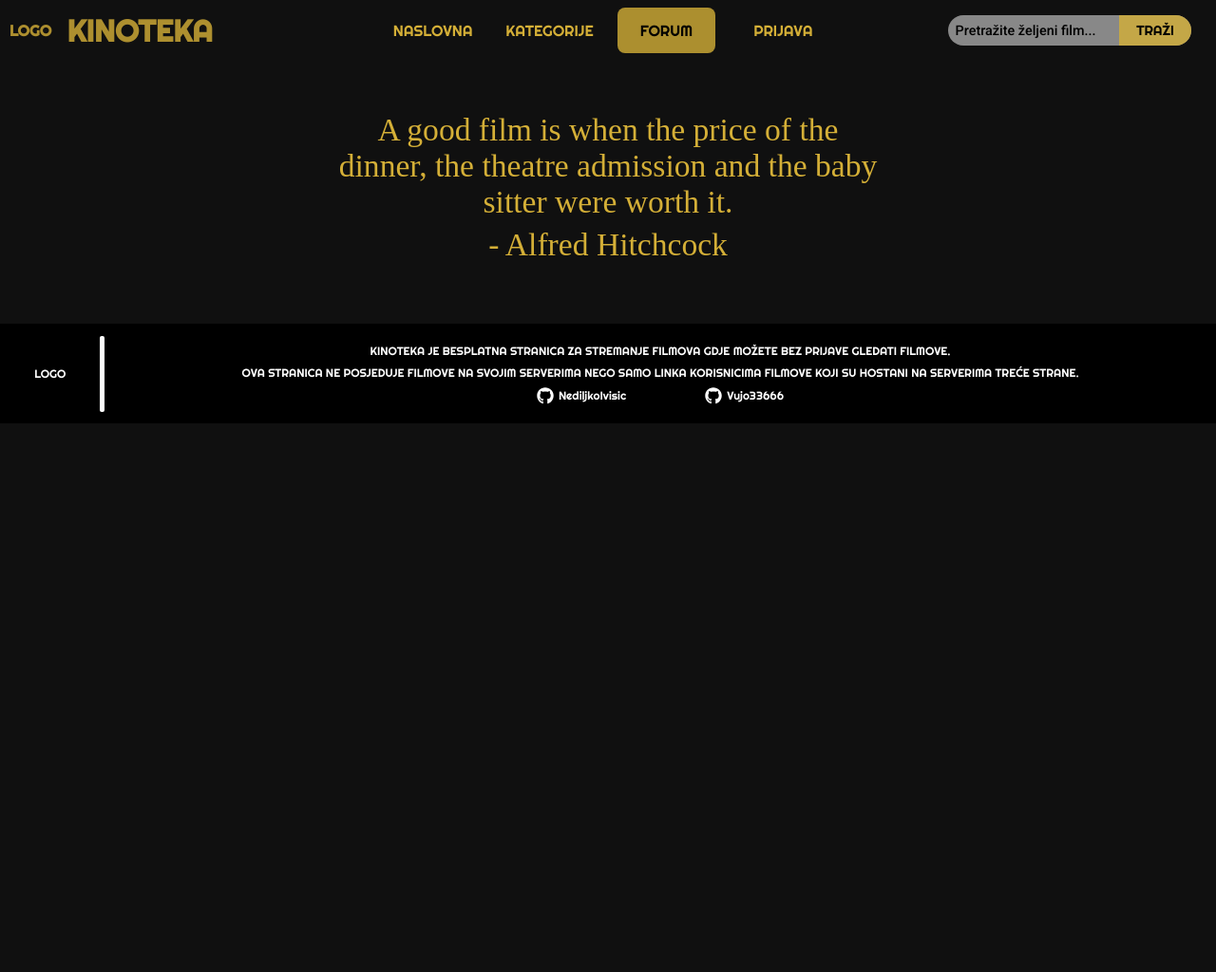
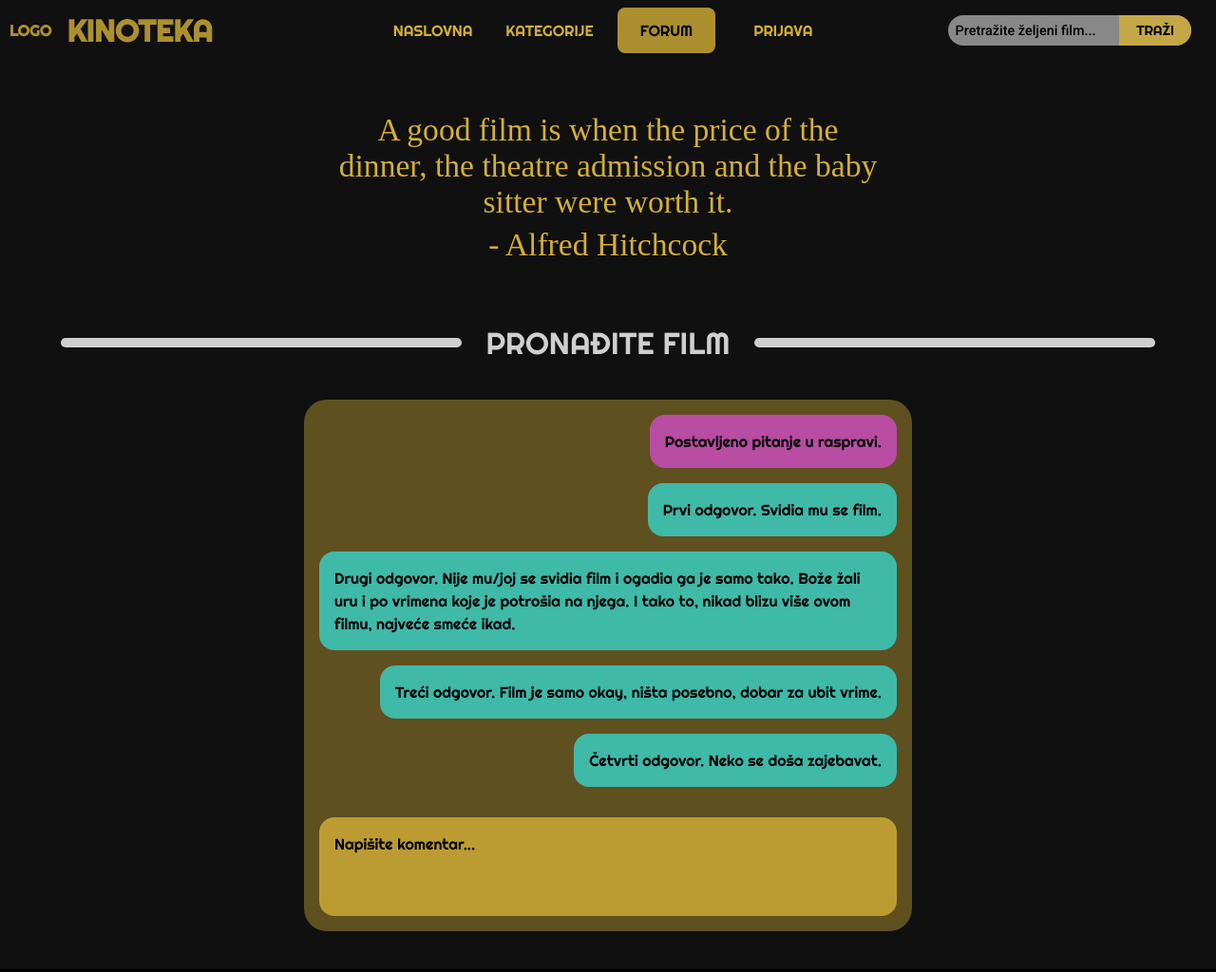
Before and after one commit to Vujo33666/HCI-project, a Gatsby site in the folder Kinoteka/: page /forumRasprava in a window 1280 px wide. Shown: the top 1024 px of the page at 95% size. Before the commit the page ends 800 px from the top, so only its background shows below. Built offline with nearby package versions, Linux system fonts and the light colour scheme; Gatsby itself is replaced by a stand-in of ours.

Commit message:
Adding forumRasprava page

```diff
--- a/Kinoteka/src/components/Comments/index.js
+++ b/Kinoteka/src/components/Comments/index.js
@@ -3,7 +3,10 @@ import React from 'react'
 import styles from './style.module.css'
 
 const Comments = ({which, commentText}) => (
-    <div className={which === "write" ? styles.writeComment : styles.comments} >
+    <div className={which === "write" ? styles.writeComment :
+                    which === "first" ? styles.discussionQuestion :
+                    styles.comments}
+    >
         {commentText}
     </div>
 )
--- a/Kinoteka/src/components/Comments/style.module.css
+++ b/Kinoteka/src/components/Comments/style.module.css
@@ -9,6 +9,21 @@
     border-radius: 2vh;
     font-size: 2vh;
     font-family: "Righteous";
+    line-height: 1.5em;
+}
+
+.discussionQuestion{
+    width: fit-content;
+    height: fit-content;
+    padding: 2vh;
+    margin: 0vh 0vw 2vh 0vw;
+
+    color: rgba(0, 0, 0, 1);
+    background:  rgba(208, 75, 197, 0.8);
+    border-radius: 2vh;
+    font-size: 2vh;
+    font-family: "Righteous";
+    line-height: 1.5em;
 }
 
 .writeComment {
@@ -22,6 +37,7 @@
     border-radius: 2vh;
     font-size: 2vh;
     font-family: "Righteous";
+    line-height: 1.5em;
 }
 
 .writeComment:hover {
--- a/Kinoteka/src/components/CommentsPool/style.module.css
+++ b/Kinoteka/src/components/CommentsPool/style.module.css
@@ -1,6 +1,4 @@
 .commentsPool {
     width: 100%;
     height: fit-content;
-
-    line-height: 1.5em;
 }
--- /dev/null
+++ b/Kinoteka/src/components/DiscussusionComments/index.js
@@ -0,0 +1,23 @@
+import React from 'react'
+
+import styles from './style.module.css'
+import ContentSeparator from '../ContentSeparator'
+import Comments from '../Comments'
+
+const DiscussionCommentsPool = () => (
+    <div className={styles.discussionComments}>
+        <div className={styles.discussionSeparator}>
+            <ContentSeparator separatorText="pronađite film"/>
+        </div>
+        <div className={styles.discussionCommentsPool} >
+            <Comments which='first' commentText="Postavljeno pitanje u raspravi."/>
+            <Comments which='' commentText="Prvi odgovor. Svidia mu se film."/>
+            <Comments which='' commentText="Drugi odgovor. Nije mu/joj se svidia film i ogadia ga je samo tako. Bože žali uru i po vrimena koje je potrošia na njega. I tako to, nikad blizu više ovom filmu, najveće smeće ikad."/>
+            <Comments which='' commentText="Treći odgovor. Film je samo okay, ništa posebno, dobar za ubit vrime."/>
+            <Comments which='' commentText="Četvrti odgovor. Neko se doša zajebavat."/>
+            <Comments which='write' commentText="Napišite komentar..."/>
+        </div>
+    </div>
+)
+
+export default DiscussionCommentsPool
--- /dev/null
+++ b/Kinoteka/src/components/DiscussusionComments/style.module.css
@@ -0,0 +1,28 @@
+.discussionComments {
+    width: 100%;
+    height: fit-content;
+
+    display: flex;
+    flex-direction: column;
+}
+
+.discussionSeparator{
+    width: 90%;
+    height: fit-content;
+    padding: 0%;
+    margin: 0% 5% 0% 5%;
+}
+
+.discussionCommentsPool {
+    width: calc(50% - 4vh);
+    height: fit-content;
+    padding: 2vh;
+    margin: 0vh 25% 5vh 25%;
+
+    background: rgba(212, 175, 55, 0.4);
+    border-radius: 3vh;
+
+    display: flex;
+    flex-direction: column;
+    align-items: flex-end;
+}
--- a/Kinoteka/src/pages/forumRasprava.js
+++ b/Kinoteka/src/pages/forumRasprava.js
@@ -1,6 +1,7 @@
 import React from "react"
 
 import HeaderFooterLayout from "../layouts/HeaderFooterLayout"
+import DiscussionCommentsPool from "../components/DiscussusionComments"
 import Quote from "../components/Quote"
 
 const ForumDiscussionPage = () => (
@@ -9,6 +10,7 @@ const ForumDiscussionPage = () => (
             quoteText="A good film is when the price of the dinner, the theatre admission and the baby sitter were worth it."
             quoteBy="- Alfred Hitchcock"
         />
+        <DiscussionCommentsPool />
     </HeaderFooterLayout>
 )
 
```
Also changed, not shown: Kinoteka/src/components/BackgroundImage/index.js (+9 -3 lines), Kinoteka/src/modules/Landing/index.js (+5 -2 lines), Kinoteka/src/pages/prijavaRegistracija.js (+6 -3 lines).
